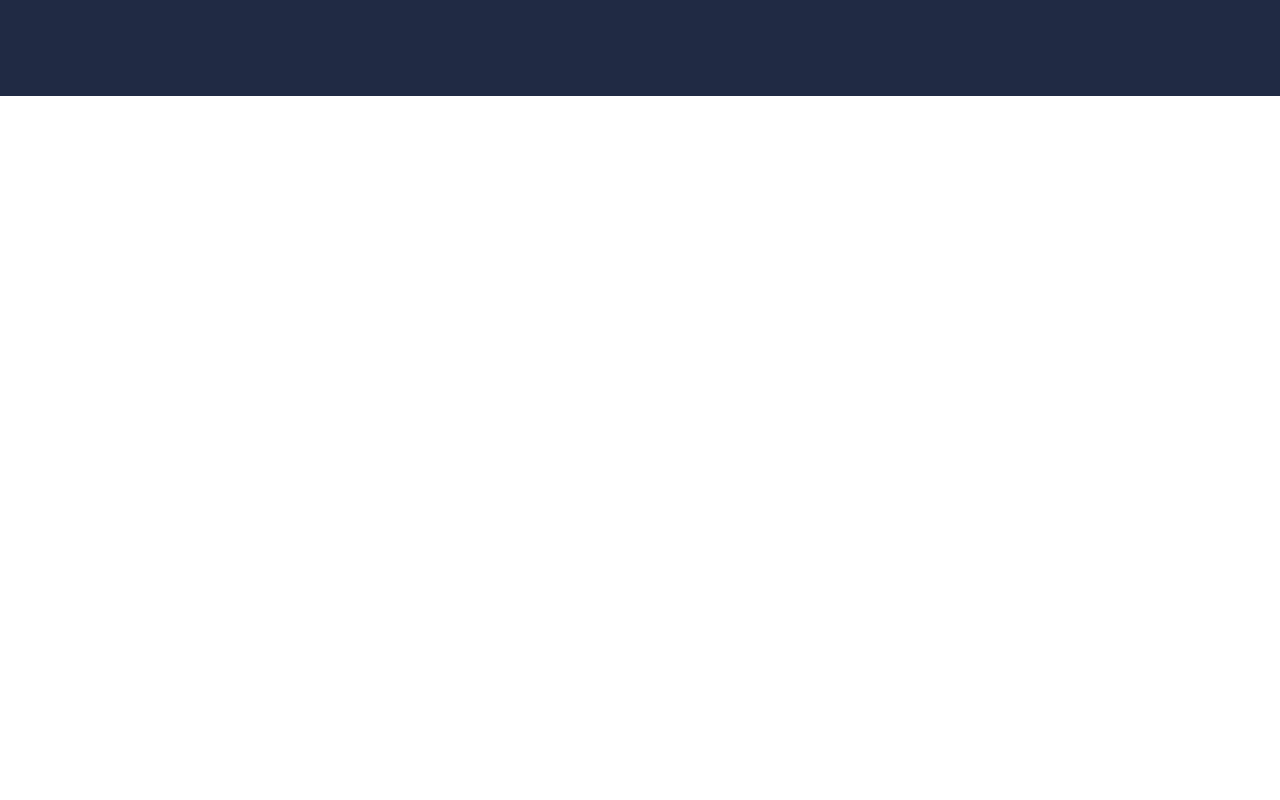
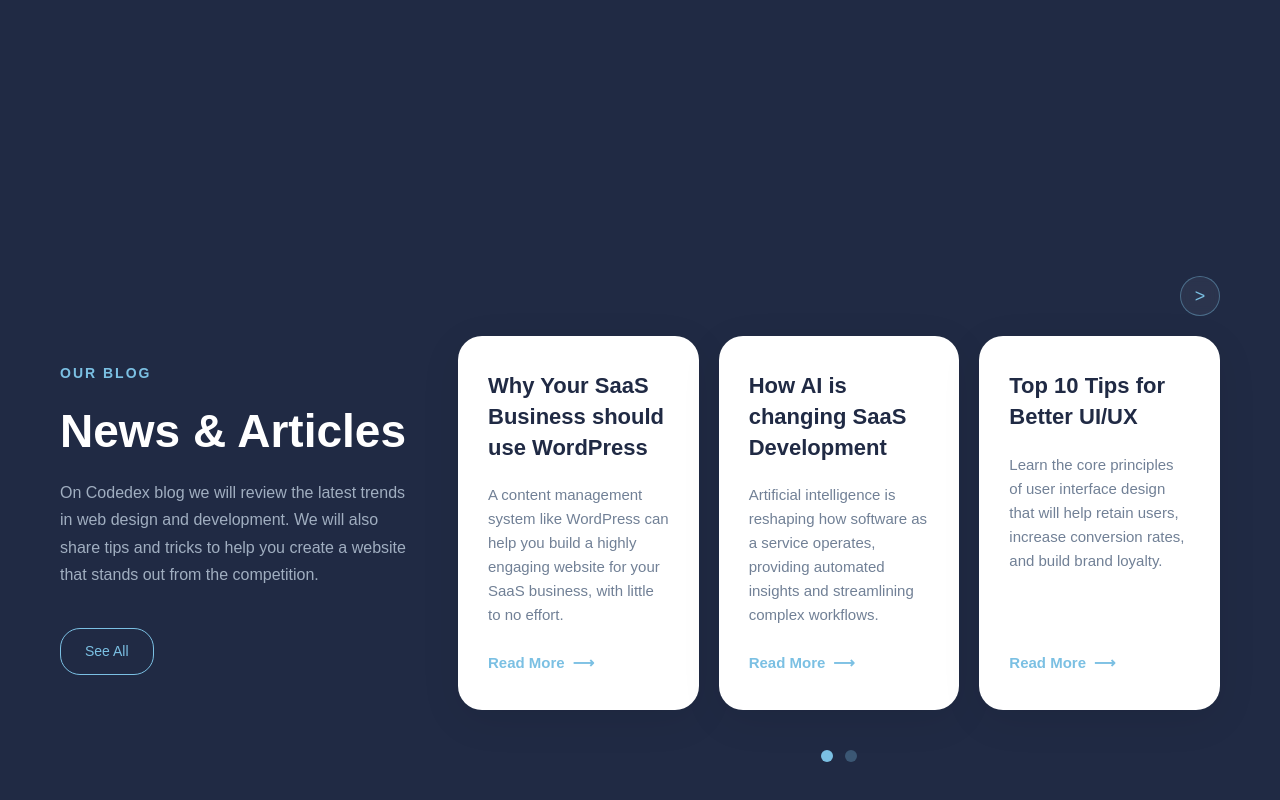
Before and after one commit to SaranshGolash/SoftwareAgencyCRM, a React (Create React App) app in the folder client/: page / in a window 1280 px wide. Shown: the part 4552-5352 px from the top of the page. Before the commit the page ends 4648 px from the top, so only its background shows below. Built offline with nearby package versions, Linux system fonts and the light colour scheme.

Commit message:
Finished working on HeaderBlogNews component

```diff
--- a/client/src/components/Header.jsx
+++ b/client/src/components/Header.jsx
@@ -5,6 +5,7 @@ import HeaderAboutWork from "./HeaderAboutWork";
 import HeaderYourIdea from "./HeaderYourIdea";
 import HeaderInterestedWork from "./HeaderInterestedWork";
 import HeaderHappyWork from "./HeaderHappyWork";
+import HeaderBlogNews from "./HeaderBlogNews";
 
 function Header() {
     const links = [
@@ -31,6 +32,7 @@ function Header() {
             <HeaderYourIdea />
             <HeaderInterestedWork />
             <HeaderHappyWork />
+            <HeaderBlogNews />
         </div>
         </>
     );
--- a/client/src/components/HeaderBlogNews.jsx
+++ b/client/src/components/HeaderBlogNews.jsx
@@ -1,8 +1,264 @@
+import { useState } from "react";
+import Button from "./Button";
+
 function HeaderBlogNews() {
+    const newsOverview = [
+        "On Codedex blog we will review the latest trends in web design and development. We will also share tips and tricks to help you create a website that stands out from the competition.",
+        "",
+        "",
+        "",
+        ""
+    ];
+
+    const newsData = [
+        { id: 1, title: "Why Your SaaS Business should use WordPress", description: "A content management system like WordPress can help you build a highly engaging website for your SaaS business, with little to no effort.", link: "/news/1" },
+        { id: 2, title: "How AI is changing SaaS Development", description: "Artificial intelligence is reshaping how software as a service operates, providing automated insights and streamlining complex workflows.", link: "/news/2" },
+        { id: 3, title: "Top 10 Tips for Better UI/UX", description: "Learn the core principles of user interface design that will help retain users, increase conversion rates, and build brand loyalty.", link: "/news/3" },
+        { id: 4, title: "Optimizing React Performance", description: "Discover advanced techniques for optimizing your React applications to deliver lightning-fast experiences for your users.", link: "/news/4" },
+        { id: 5, title: "Why Next.js is the New Standard", description: "Next.js brings server-side rendering, static site generation, and file-based routing to the React ecosystem, making it a top choice.", link: "/news/5" },
+        { id: 6, title: "Building Scalable APIs with Node", description: "A comprehensive guide on structuring your Node.js backend to handle high traffic and complex data interactions efficiently.", link: "/news/6" }
+    ];
+
+    const [currentIndex, setCurrentIndex] = useState(0);
+
+    const handleNext = () => {
+        if (currentIndex < newsData.length - 3) {
+            setCurrentIndex((prev) => prev + 1);
+        }
+    };
+
+    const handlePrev = () => {
+        if (currentIndex > 0) {
+            setCurrentIndex((prev) => prev - 1);
+        }
+    };
+
+    const headerBlogNewsMainStyle = {
+        display: 'flex',
+        justifyContent: 'space-between',
+        alignItems: 'center',
+        flexFlow: 'row nowrap',
+        gap: '50px',
+        padding: '100px 20px',
+        maxWidth: '1200px',
+        margin: '0 auto',
+        width: '100%',
+        boxSizing: 'border-box'
+    };
+
+    const titleSectionStyle = {
+        flex: '0 0 30%',
+        display: 'flex',
+        flexDirection: 'column',
+        gap: '20px',
+        position: 'relative'
+    };
+
+    const titleStyle = {
+        fontSize: '46px',
+        fontWeight: '800',
+        color: '#FFFFFF',
+        margin: '0'
+    };
+
+    const subtitleStyle = {
+        color: '#7BC0E3',
+        fontWeight: 'bold',
+        textTransform: 'uppercase',
+        letterSpacing: '2px',
+        fontSize: '14px'
+    };
+
+    const descriptionStyle = {
+        color: '#A0AEC0',
+        lineHeight: '1.7',
+        fontSize: '16px',
+        marginBottom: '20px',
+        display: 'flex',
+        flexDirection: 'column',
+        gap: '10px'
+    };
+
+    const btnStyle = {
+        color: '#7BC0E3',
+        background: 'transparent',
+        textDecoration: 'none',
+        border: '1px solid #7BC0E3',
+        padding: '12px 24px',
+        borderRadius: '20px',
+        cursor: 'pointer',
+        fontSize: '14px',
+        alignSelf: 'flex-start',
+        transition: 'all 0.3s'
+    };
+
+    const newsSectionStyle = {
+        flex: '1',
+        display: 'flex',
+        flexDirection: 'column',
+        minWidth: 0,
+        gap: '20px'
+    };
+
+    const controlsStyle = {
+        display: 'flex',
+        gap: '15px',
+        justifyContent: 'flex-end',
+        width: '100%'
+    };
+
+    const arrowBtnStyle = {
+        width: '40px',
+        height: '40px',
+        borderRadius: '50%',
+        border: '1px solid rgba(123, 192, 227, 0.4)',
+        background: 'rgba(255, 255, 255, 0.05)',
+        color: '#7BC0E3',
+        display: 'flex',
+        justifyContent: 'center',
+        alignItems: 'center',
+        cursor: 'pointer',
+        fontSize: '18px',
+        transition: 'all 0.3s ease',
+        backdropFilter: 'blur(5px)'
+    };
+
+    const cardsContainerStyle = {
+        display: 'flex',
+        gap: '20px',
+        width: '100%'
+    };
+
+    const cardStyle = {
+        flex: '0 0 calc(33.333% - 13.33px)',
+        backgroundColor: '#FFFFFF',
+        borderRadius: '24px',
+        padding: '35px 30px',
+        display: 'flex',
+        flexDirection: 'column',
+        boxShadow: '0 10px 40px rgba(0, 0, 0, 0.08)',
+        boxSizing: 'border-box',
+        minHeight: '320px',
+        transition: 'transform 0.3s ease',
+        cursor: 'pointer',
+        justifyContent: 'flex-start'
+    };
+
+    const cardTitleStyle = {
+        margin: '0 0 20px 0',
+        fontSize: '22px',
+        color: '#202A44',
+        lineHeight: '1.4',
+        fontWeight: '800'
+    };
+
+    const cardDescStyle = {
+        color: '#718096',
+        fontSize: '15px',
+        lineHeight: '1.6',
+        marginBottom: 'auto'
+    };
+
+    const readMoreStyle = {
+        color: '#7BC0E3',
+        fontSize: '15px',
+        fontWeight: 'bold',
+        textDecoration: 'none',
+        display: 'flex',
+        alignItems: 'center',
+        gap: '8px',
+        marginTop: '25px',
+        transition: 'all 0.3s'
+    };
+
+    const dotsContainerStyle = {
+        display: 'flex',
+        gap: '12px',
+        marginTop: '20px',
+        justifyContent: 'center'
+    };
+
+    const getDotStyle = (isActive) => ({
+        width: '12px',
+        height: '12px',
+        borderRadius: '50%',
+        backgroundColor: isActive ? '#7BC0E3' : 'rgba(123, 192, 227, 0.3)',
+        cursor: 'pointer',
+        transition: 'all 0.3s ease'
+    });
+
+    const visibleCards = newsData.slice(currentIndex, currentIndex + 3);
+
     return (
-        <div className="header-blog-news-main">
-            <div className="header-blog-news-title-section">
-                <span>News & Articles</span>
+        <div className="header-blog-news-main" style={headerBlogNewsMainStyle}>
+            <div className="header-blog-news-title-section" style={titleSectionStyle}>
+                <span style={subtitleStyle}>Our Blog</span>
+                <h3 style={titleStyle}>News & Articles</h3>
+
+                <div style={descriptionStyle}>
+                    {newsOverview.map((news, idx) => (
+                        news ? <span key={idx}>{news}</span> : null
+                    ))}
+                </div>
+
+                <Button textbtn={'See All'} href={'/news'} style={btnStyle}/>
+            </div>
+            <div className="news-section" style={newsSectionStyle}>
+                <div style={controlsStyle}>
+                    {currentIndex > 0 && (
+                        <button
+                            style={arrowBtnStyle}
+                            onClick={handlePrev}
+                            onMouseEnter={(e) => { e.currentTarget.style.background = 'rgba(123, 192, 227, 0.2)'; }}
+                            onMouseLeave={(e) => { e.currentTarget.style.background = 'rgba(255, 255, 255, 0.05)'; }}
+                        >
+                            &lt;
+                        </button>
+                    )}
+                    {currentIndex < newsData.length - 3 && (
+                        <button
+                            style={arrowBtnStyle}
+                            onClick={handleNext}
+                            onMouseEnter={(e) => { e.currentTarget.style.background = 'rgba(123, 192, 227, 0.2)'; }}
+                            onMouseLeave={(e) => { e.currentTarget.style.background = 'rgba(255, 255, 255, 0.05)'; }}
+                        >
+                            &gt;
+                        </button>
+                    )}
+                </div>
+                <div style={cardsContainerStyle}>
+                    {visibleCards.map((news) => (
+                        <div
+                            key={news.id}
+                            style={cardStyle}
+                            onMouseEnter={(e) => {
+                                e.currentTarget.style.transform = 'translateY(-10px)';
+                                const arrow = e.currentTarget.querySelector('.arrow');
+                                if(arrow) arrow.style.transform = 'translateX(5px)';
+                            }}
+                            onMouseLeave={(e) => {
+                                e.currentTarget.style.transform = 'translateY(0)';
+                                const arrow = e.currentTarget.querySelector('.arrow');
+                                if(arrow) arrow.style.transform = 'translateX(0)';
+                            }}
+                        >
+                            <h4 style={cardTitleStyle}>{news.title}</h4>
+                            <p style={cardDescStyle}>{news.description}</p>
+                            <a href={news.link} style={readMoreStyle}>
+                                Read More <span className="arrow" style={{ transition: 'transform 0.3s' }}>⟶</span>
+                            </a>
+                        </div>
+                    ))}
+                </div>
+                <div style={dotsContainerStyle}>
+                    {Array.from({ length: Math.ceil(newsData.length / 3) }).map((_, idx) => (
+                        <div
+                            key={idx}
+                            style={getDotStyle(Math.floor(currentIndex / 3) === idx)}
+                            onClick={() => setCurrentIndex(idx * 3)}
+                        />
+                    ))}
+                </div>
             </div>
         </div>
     );
```
